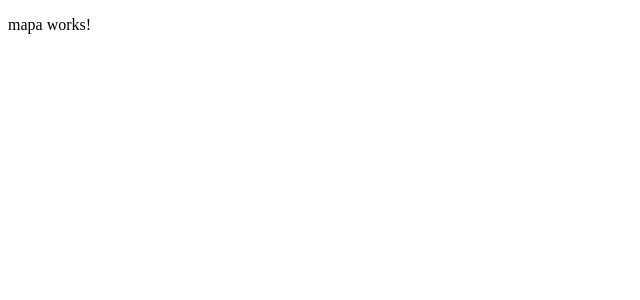
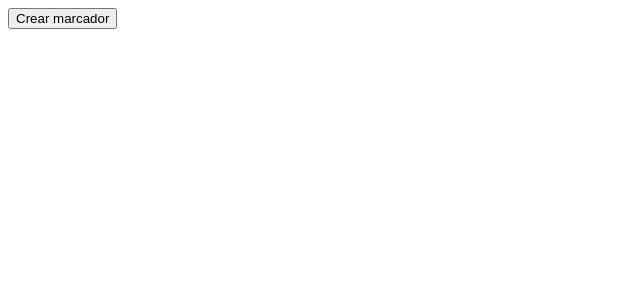
Before and after one commit to israelbejarano/angular-sockets-mapbox, an Angular app: page / in a window 1280 px wide. Shown: the top 300 px of the page, without its empty margins (0-640 px from the left). Built offline with nearby package versions, Linux system fonts and the light colour scheme.

Commit message:
maquetado basico del mapa

```diff
--- a/src/app/components/mapa/mapa.component.html
+++ b/src/app/components/mapa/mapa.component.html
@@ -1 +1,2 @@
-<p>mapa works!</p>
+<button>Crear marcador</button>
+<div id="mapa"></div>
```
